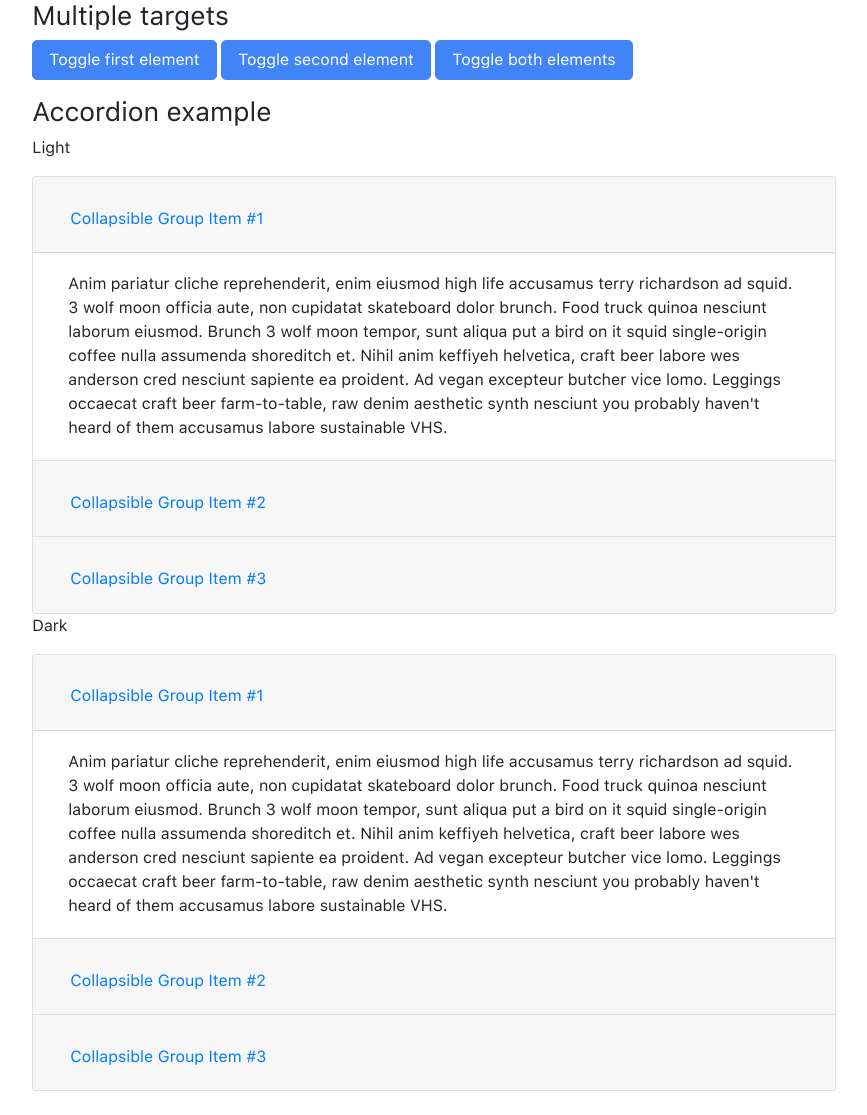
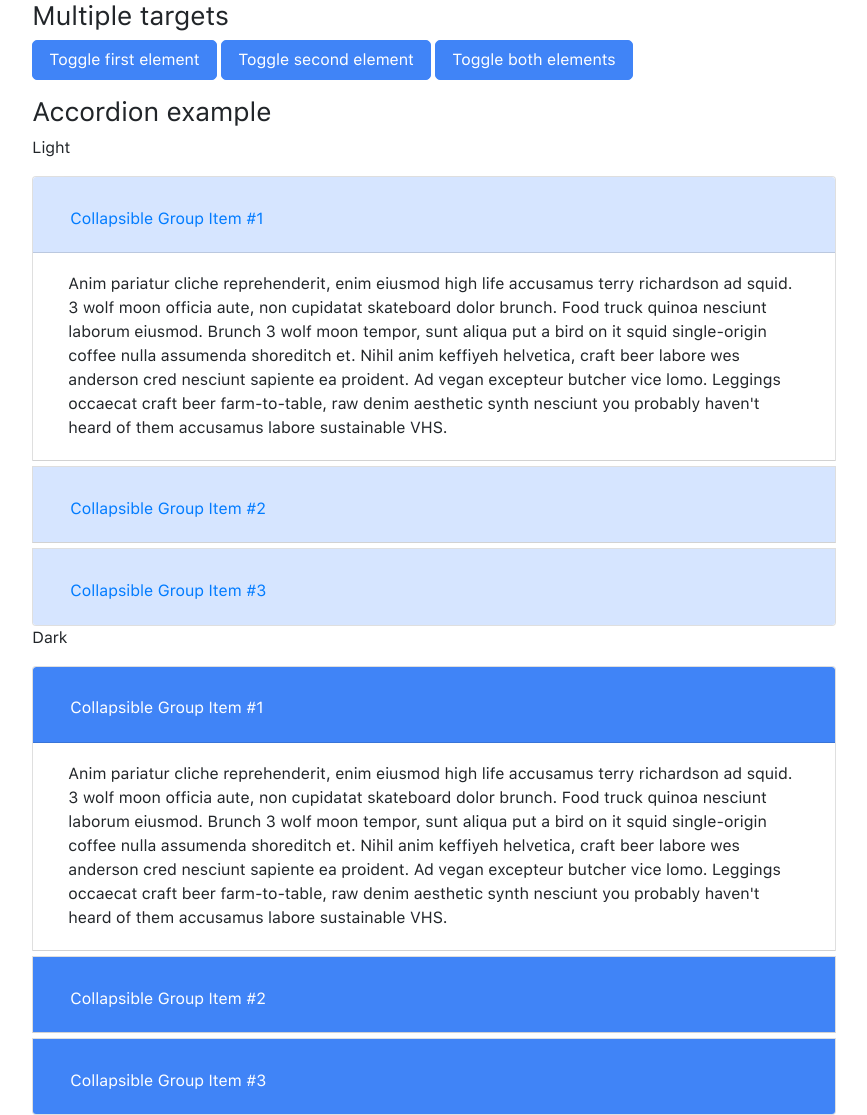
Before and after one commit to dzunglee/w3-style, a Jekyll site: the page built from component/collapse.html, in a window 1280 px wide. Shown: the whole page, without its empty margins (191-1058 px from the left). Built offline with Jekyll 4.4.1, drawn with Linux system fonts in a browser that asks for light colours; nearby versions of some CDN libraries; before the commit the page ends 1091 px from its top, so only the background shows below that.

Commit message:
debuging

```diff
--- a/_sass/_w3-style.sass
+++ b/_sass/_w3-style.sass
@@ -9,6 +9,8 @@
 @import "w3-alert"
 @import "w3-shadow"
 @import "w3-badge"
+@import "w3-button-group"
+@import "w3-collapse"
 
 .fs-regular-italic
   font-family: SFUIText-RegularItalic, sans-serif
```
